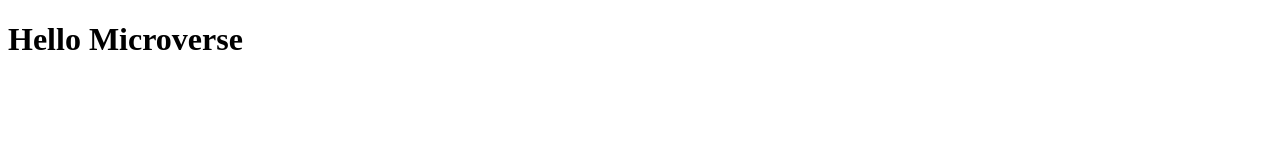
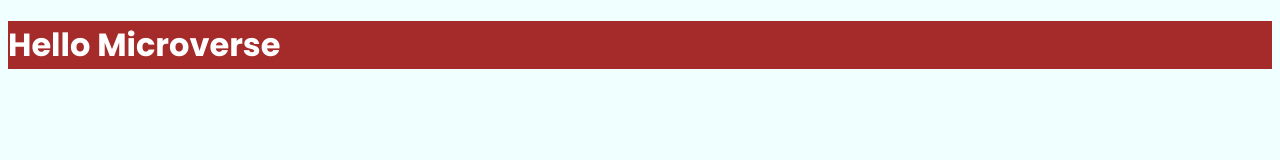
Before and after one commit to Paskab012/hello-microverse, a plain HTML site: page index.html in a window 1280 px wide. Drawn offline with Linux system fonts and the light colour scheme.

Commit message:
Add a title to my Homepage

```diff
--- /dev/null
+++ b/index.css
@@ -0,0 +1,11 @@
+@import url('https://fonts.googleapis.com/css2?family=Poppins:wght@400;700&display=swap');
+
+body{
+    background-color: azure;
+}
+.title{
+    color: white;
+    font-weight: 700;
+    font-family: 'Poppins', sans-serif;
+    background-color: brown;
+}
--- a/index.html
+++ b/index.html
@@ -4,9 +4,10 @@
     <meta charset="UTF-8">
     <meta http-equiv="X-UA-Compatible" content="IE=edge">
     <meta name="viewport" content="width=device-width, initial-scale=1.0">
-    <title>Document</title>
+    <link rel="stylesheet" href="./index.css">
+    <title>First work</title>
 </head>
 <body>
-    <h1>Hello Microverse</h1>
+    <h1 class="title">Hello Microverse</h1>
 </body>
 </html>
```
Also changed, not shown: 1 other file.
